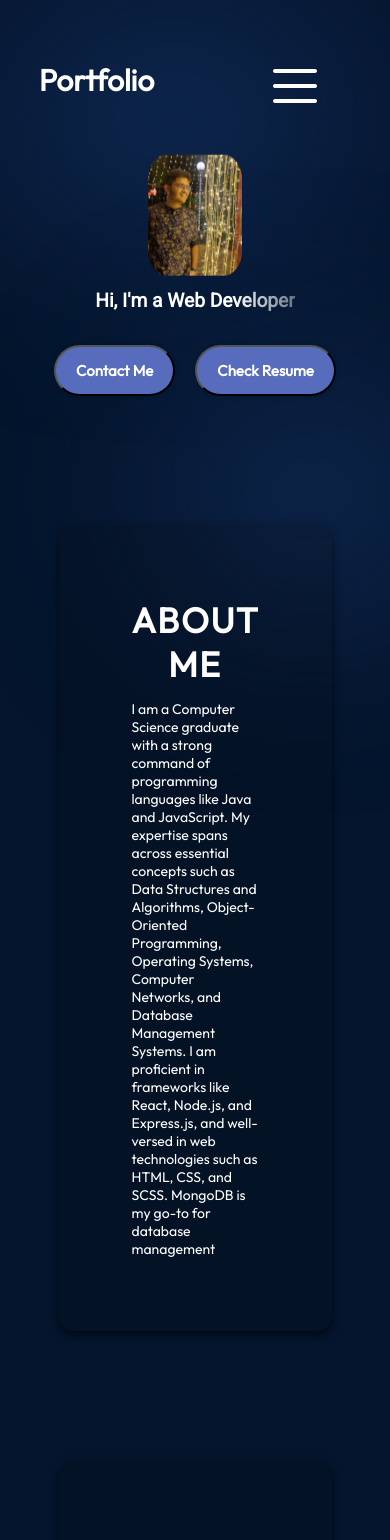
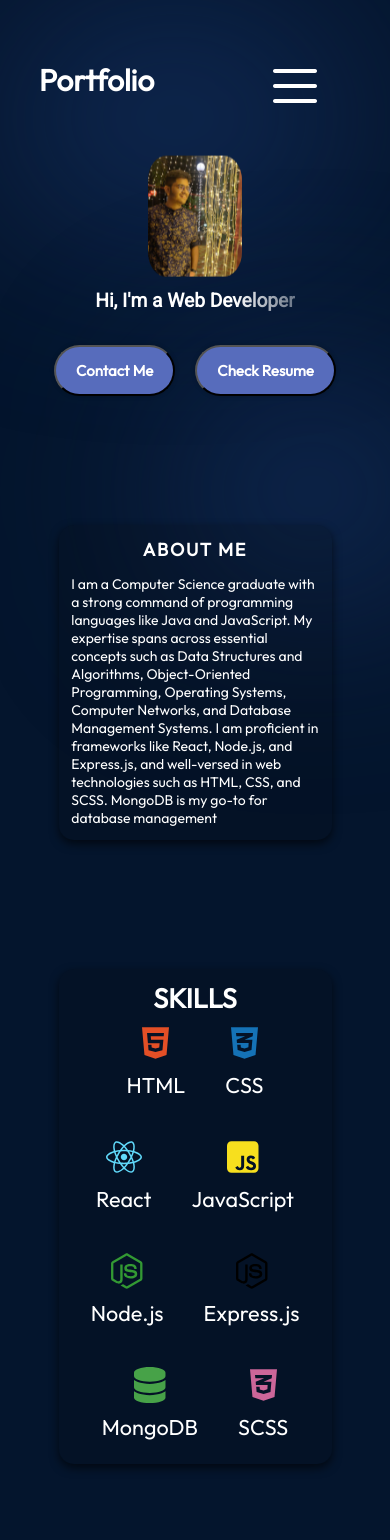
Before and after one commit to Aditya8903/My_Portfolio, a React (Vite) app: page / in a window 390 px wide. Shown: the top 1540 px of the page. Built offline with nearby package versions, Linux system fonts and the light colour scheme.

Commit message:
fixes for mobile screen

```diff
--- a/src/components/About/About.module.css
+++ b/src/components/About/About.module.css
@@ -37,6 +37,10 @@
 }
 @media (max-width: 600px) {
   .container {
+    padding: 0.8rem;
     font-size:14px;
   }
+  .title{
+    font-size: large;
+  }
 }
--- a/src/components/Skills/Skills.css
+++ b/src/components/Skills/Skills.css
@@ -40,3 +40,12 @@
     margin-top: 10px;
     font-size: 1.2em;
   }
+  @media (max-width: 600px) {
+    .container {
+      padding: 0.8rem;
+      font-size:18px;
+    }
+    .title{
+      font-size: large;
+    }
+  }
```
